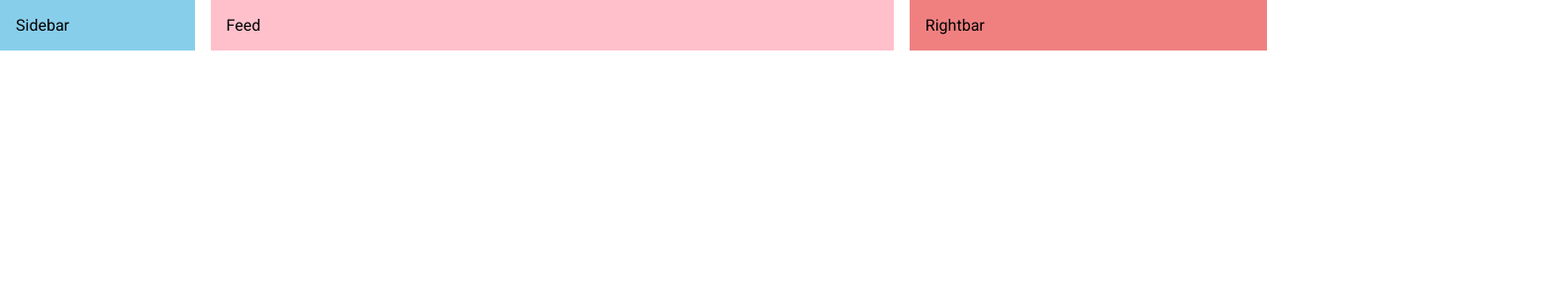
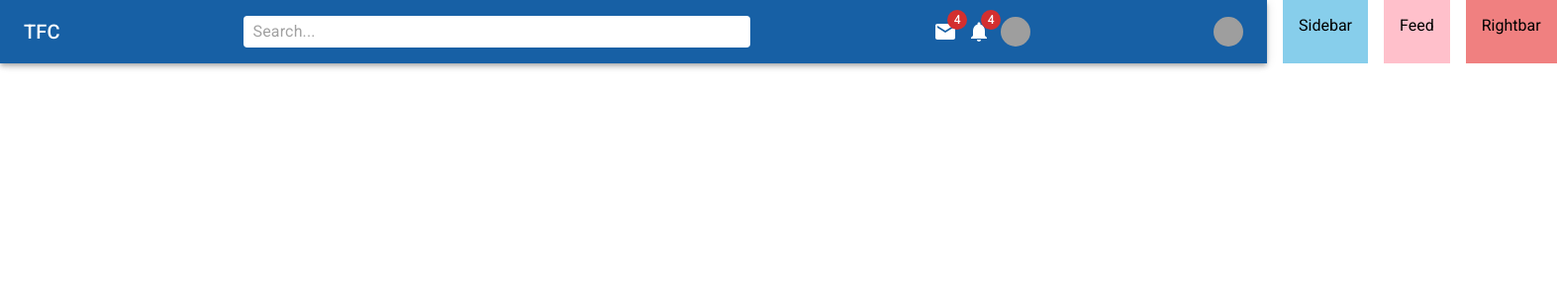
Before and after one commit to tiagoc0sta/mui-project-lama, a React (Create React App) app: page / in a window 1280 px wide. Shown: the top 300 px of the page at 99% size, 1573 px wide, since content can reach past the window. Built offline with nearby package versions, Linux system fonts and the light colour scheme; grey boxes are pictures that could not be loaded.

Commit message:
add navbar

```diff
--- a/src/App.js
+++ b/src/App.js
@@ -1,5 +1,6 @@
 import { Stack } from '@mui/material';
 import Feed from './components/Feed';
+import Navbar from './components/Navbar';
 import Rightbar from './components/Rightbar';
 import Sidebar from './components/Sidebar';
 
@@ -7,6 +8,7 @@
   return (
     <box>
       <Stack direction='row' spacing={2} justifyContent='space-between'>
+        <Navbar />
         <Sidebar />
         <Feed />
         <Rightbar />
--- a/src/components/Navbar.jsx
+++ b/src/components/Navbar.jsx
@@ -1,7 +1,72 @@
+import { Mail, Notifications, Pets } from '@mui/icons-material';
+import {
+  AppBar,
+  Avatar,
+  Badge,
+  Box,
+  InputBase,
+  styled,
+  Toolbar,
+  Typography,
+} from '@mui/material';
 import React from 'react';
 
+const StyledToolbar = styled(Toolbar)({
+  display: 'flex',
+  justifyContent: 'space-between',
+});
+
+const Search = styled('div')(({ theme }) => ({
+  backgroundColor: 'white',
+  padding: '0 10px',
+  borderRadius: theme.shape.borderRadius,
+  width: '40%',
+}));
+
+const Icons = styled(Box)(({ theme }) => ({
+  display: 'flex',
+  gap: '10px',
+  alignItems: 'center',
+}));
+
+const UserBox = styled(Box)(({ theme }) => ({
+  display: 'flex',
+  gap: '20px',
+  alignItems: 'center',
+}));
+
 const Navbar = () => {
-  return <div>Navbar</div>;
+  return (
+    <AppBar position='sticky'>
+      <StyledToolbar>
+        <Typography variant='h6' sx={{ display: { xs: 'none', sm: 'block' } }}>
+          TFC
+        </Typography>
+        <Pets sx={{ display: { xs: 'block', sm: 'none' } }} />
+        <Search>
+          <InputBase placeholder='Search...'></InputBase>
+        </Search>
+        <Icons>
+          <Badge badgeContent={4} color='error'>
+            <Mail />
+          </Badge>
+          <Badge badgeContent={4} color='error'>
+            <Notifications />
+          </Badge>
+          <Avatar
+            sx={{ width: 30, height: 30 }}
+            src='https://avatars.githubusercontent.com/u/63982700?v=4'
+          />
+        </Icons>
+        <UserBox>
+          <Avatar
+            sx={{ width: 30, height: 30 }}
+            src='https://avatars.githubusercontent.com/u/63982700?v=4'
+          />
+        </UserBox>
+      </StyledToolbar>
+    </AppBar>
+  );
 };
 
 export default Navbar;
--- a/src/components/Rightbar.jsx
+++ b/src/components/Rightbar.jsx
@@ -3,7 +3,12 @@
 
 const Rightbar = () => {
   return (
-    <Box bgcolor='lightcoral' flex={2} p={2}>
+    <Box
+      bgcolor='lightcoral'
+      flex={2}
+      p={2}
+      sx={{ display: { xs: 'none', sm: 'block' } }}
+    >
       Rightbar
     </Box>
   );
--- a/src/components/Sidebar.jsx
+++ b/src/components/Sidebar.jsx
@@ -3,7 +3,12 @@
 
 const Sidebar = () => {
   return (
-    <Box bgcolor={'skyblue'} flex={1} p={2}>
+    <Box
+      bgcolor={'skyblue'}
+      flex={1}
+      p={2}
+      sx={{ display: { xs: 'none', sm: 'block' } }}
+    >
       Sidebar
     </Box>
   );
```
